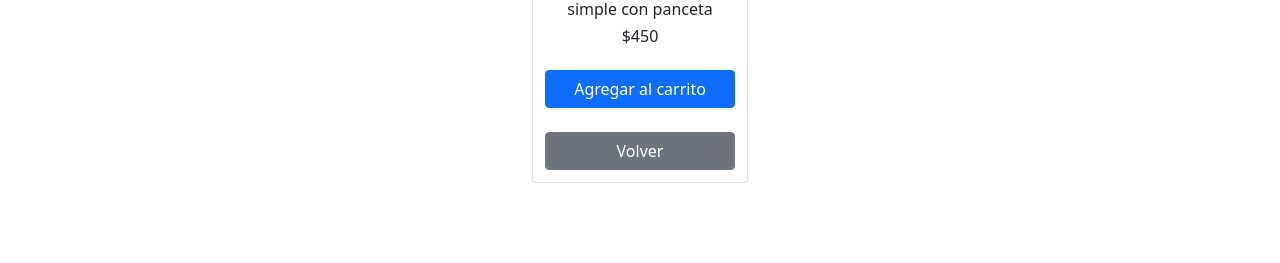
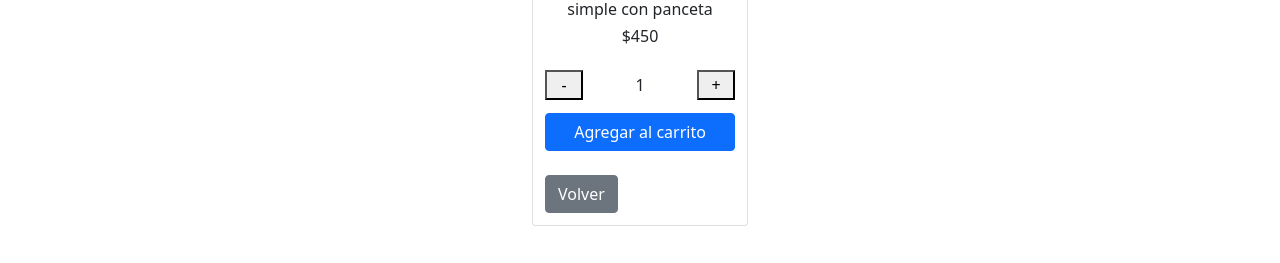
Before and after one commit to aguzbruno/CLI, a React (Create React App) app: page /items/1 in a window 1280 px wide. Shown: the part 299-562 px from the top of the page. Built offline with nearby package versions, Linux system fonts and the light colour scheme.

Commit message:
agregar al carrito

```diff
--- /dev/null
+++ b/src/components/BotonFinalizar.jsx
@@ -0,0 +1,16 @@
+import { BackupOutlined } from "@material-ui/icons";
+import React from "react";
+import ItemList from "./ItemList"
+import { BrowserRouter, Switch, Route, Link } from 'react-router-dom';
+import Contador from "./Contador"
+import { useState, useEffect} from "react";
+
+
+function Botonfinalizar(){
+
+
+    return (
+    <Link to={`/Carrito`} type='button' className="btn btn-primary" >Finalizar compra</Link>
+    )
+}
+export default Botonfinalizar;
--- /dev/null
+++ b/src/components/Botoncarrito.jsx
@@ -0,0 +1,15 @@
+import { BackupOutlined } from "@material-ui/icons";
+import React from "react";
+import ItemList from "./ItemList"
+import { BrowserRouter, Switch, Route, Link } from 'react-router-dom';
+import Contador from "./Contador"
+import {useState, useEffect} from "react";
+
+
+function Botoncarrito({Agregaralcarrito}){
+
+    return (
+    <button onClick={Agregaralcarrito} className="btn btn-primary" >Agregar al carrito</button>
+    )
+}
+export default Botoncarrito;
--- a/src/components/Contador.jsx
+++ b/src/components/Contador.jsx
@@ -1,19 +1,19 @@
 import { Divider } from "@material-ui/core";
 import {React, useState} from "react";
-
+import '../index.css'
 
 const Contador = ({stock, initial}) => {
-const [count, setCount]=useState(0);
+const [count, setCount]=useState(initial);
 const agregar= (n) => {
-    (count + n <= stock) && (count + n >= 0) ? setCount (count + n) : console.log("error")}
+    (count + n <= stock) && (count + n >= 1) ? setCount (count + n) : alert("Estas seleccionando el 0 o superando el stock")}
 
 
 
 return (
-    <div>
-        <button className="Suma" onClick={()=>agregar(-1)}>-</button>
-        <p className="numero" >{count}</p>
-        <button className="Resta" onClick={()=>agregar(1)}>+</button>
+    <div >
+        <button className="contador" onClick={()=>agregar(-1)}>-</button>
+        <p  className="contador2">{count}</p>
+        <button className="contador" onClick={()=>agregar(1)}>+</button>
 
     </div>
 )
--- a/src/components/ItemDetail.jsx
+++ b/src/components/ItemDetail.jsx
@@ -2,8 +2,21 @@ import { BackupOutlined } from "@material-ui/icons";
 import React from "react";
 import ItemList from "./ItemList"
 import { BrowserRouter, Switch, Route, Link } from 'react-router-dom';
+import Contador from "./Contador"
+import Botoncarrito from "./Botoncarrito"
+import BotonFinalizar from "./BotonFinalizar"
+import {useState, useEffect} from "react";
 
 const ItemDetail =({productos})=> {
+const compraok=false;
+const [carrito, setcarrito]= useState(false);
+function Agregaralcarrito1(){
+  console.log("hola")
+  setcarrito(true)
+
+}
+console.log(Agregaralcarrito1)
+
 return(
 
   <div className="card" key={productos.id}>
@@ -14,10 +27,12 @@ return(
                     <h6 className="card-title">{productos.descripcion}</h6>
                     <h6 className="card-title">${productos.precio}</h6>
                     </div>
+                    <Contador stock= {10} initial={1} />
+                    {carrito ?  <BotonFinalizar></BotonFinalizar> : <Botoncarrito Agregaralcarrito={Agregaralcarrito1}></Botoncarrito>}
 
-                    <Link to={`/Carrito`} type='button' className="btn btn-primary" >Agregar al carrito</Link>
                     <br />
-                    <Link to={`/`} type='button' className="btn btn-secondary" >Volver</Link>
+                    <Link to={`/`} ><button  className="btn btn-secondary">  Volver</button></Link>
+
         </div>
          )}
 export default ItemDetail;
--- a/src/components/ItemList.jsx
+++ b/src/components/ItemList.jsx
@@ -35,7 +35,7 @@ function ItemList (){
     }
 
     useEffect (function (){
-        console.log ('me ejecute');
+        console.log ('Acabo de hacer un map');
         obtenerProductos();
     },[]);
 
--- a/src/index.css
+++ b/src/index.css
@@ -95,7 +95,15 @@
   .card1{
     width:40.5rem;
     padding:12px;
-
-    margin-left: 20px;
+      margin-left: 20px;
 
   }
+  .contador{
+  display: inline-block;
+  width: 20%;
+  }
+  .contador2{
+    display: inline-block;
+    width: 60%;
+    text-align: center;
+    }
```
